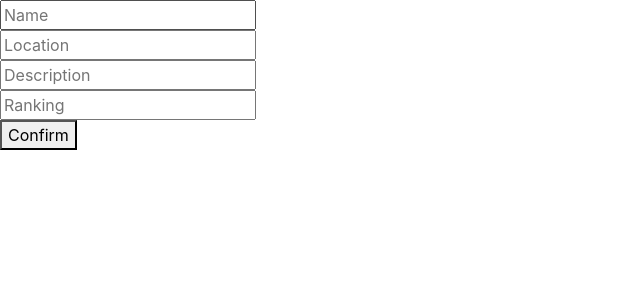
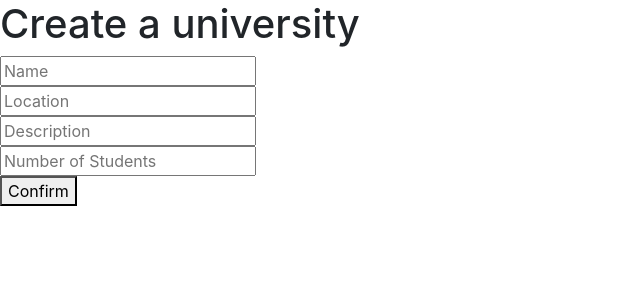
Before and after one commit to SantiagoMS03/ucfevents, a React (Create React App) app in the folder client/: page /newuniversity in a window 1280 px wide. Shown: the top 300 px of the page, without its empty margins (0-640 px from the left). Built offline with nearby package versions, Linux system fonts and the light colour scheme; the HTML template or start-up script is replaced by a standard one.

Commit message:
Create university page updates

```diff
--- a/client/src/components/Universities/AddUniversity.js
+++ b/client/src/components/Universities/AddUniversity.js
@@ -1,11 +1,13 @@
 import React, { useState, Fragment } from 'react';
 import UniversityFinder from '../../apis/UniversityFinder'; // Assuming you have a separate API module for universities
+import { useNavigate } from "react-router-dom";
 
 const AddUniversity = () => {
   const [name, setName] = useState("");
   const [location, setLocation] = useState("");
   const [description, setDescription] = useState("");
-  const [ranking, setRanking] = useState("");
+  const [students, setStudents] = useState("");
+  let navigate = useNavigate()
 
   const handleSubmit = async (e) => {
     e.preventDefault();
@@ -14,9 +16,10 @@ const AddUniversity = () => {
         name,
         location,
         description,
-        ranking
+        students,
       });
-      console.log(response.data.rows[0]); // Adjust the response handling according to your API's response structure
+      navigate(`/register/superadmin`)
+      //console.log(response.data.rows[0]); // Adjust the response handling according to your API's response structure
     } catch (err) {
       console.log(err);
     }
@@ -51,17 +54,16 @@ const AddUniversity = () => {
         </div>
         <div>
           <input
-            value={ranking}
-            onChange={(e) => setRanking(e.target.value)}
+            value={students}
+            onChange={(e) => setStudents(e.target.value)}
             type='number'
-            placeholder='Ranking'
+            placeholder='Number of Students'
           />
         </div>
         <button
           onClick={handleSubmit}
           type='submit'
-        >
-          Confirm
+        >Confirm
         </button>
       </form>
     </Fragment>
--- a/client/src/routes/universities/CreateUniversityPage.js
+++ b/client/src/routes/universities/CreateUniversityPage.js
@@ -3,6 +3,7 @@ import AddUniversity from '../../components/Universities/AddUniversity'
 const CreateUniversityPage = () => {
     return (
         <div>
+            <h1>Create a university</h1>
             <AddUniversity/>
         </div>
     )
--- a/client/src/routes/user/RegisterPage.js
+++ b/client/src/routes/user/RegisterPage.js
@@ -6,7 +6,7 @@ function RegisterPage() {
   let navigate = useNavigate()
 
   const handleSuperAdminSelect = () => {
-    navigate(`/register/superadmin`)
+    navigate(`/newuniversity`)
   }
   const handleAdminSelect = () => {
     navigate(`/register/admin`)
```
